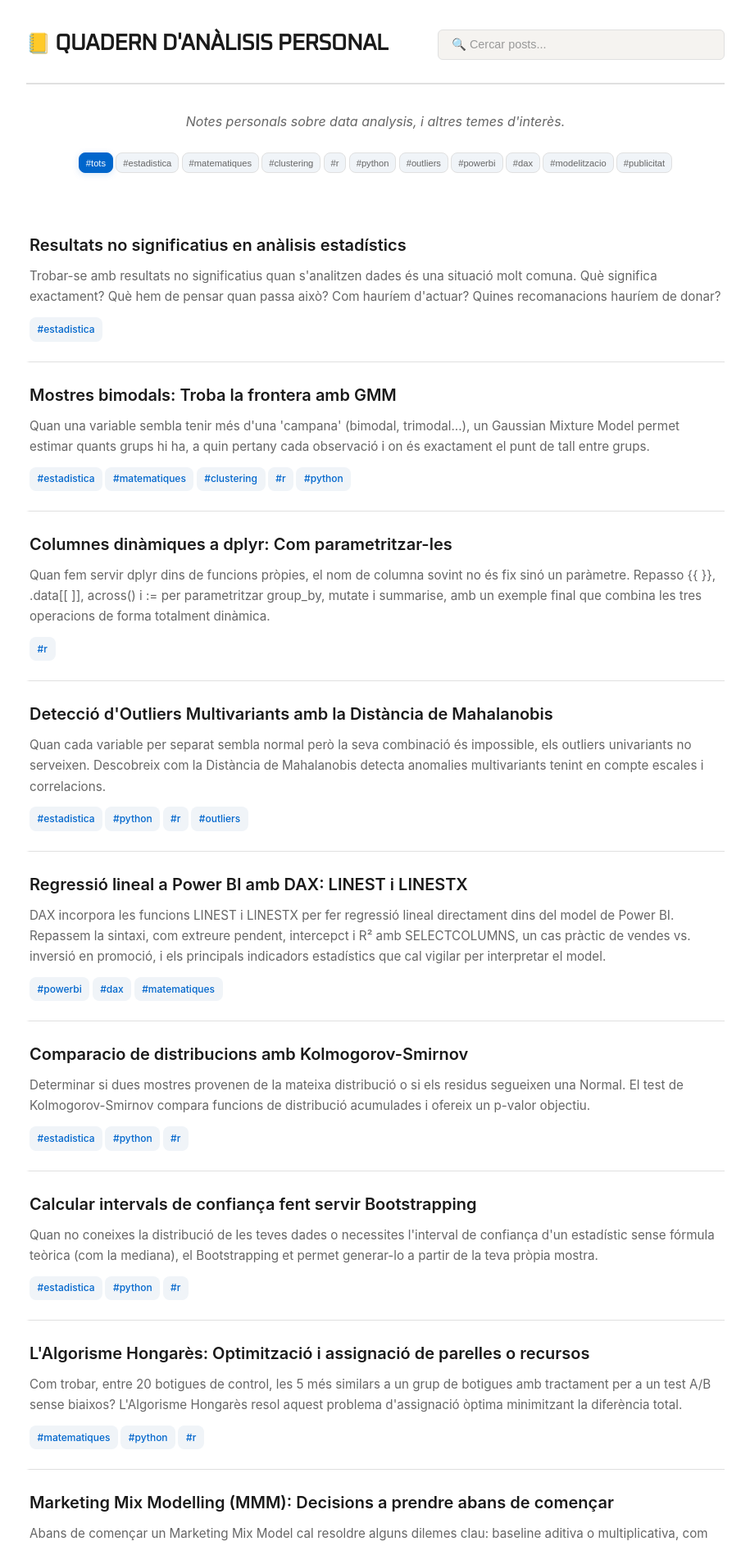
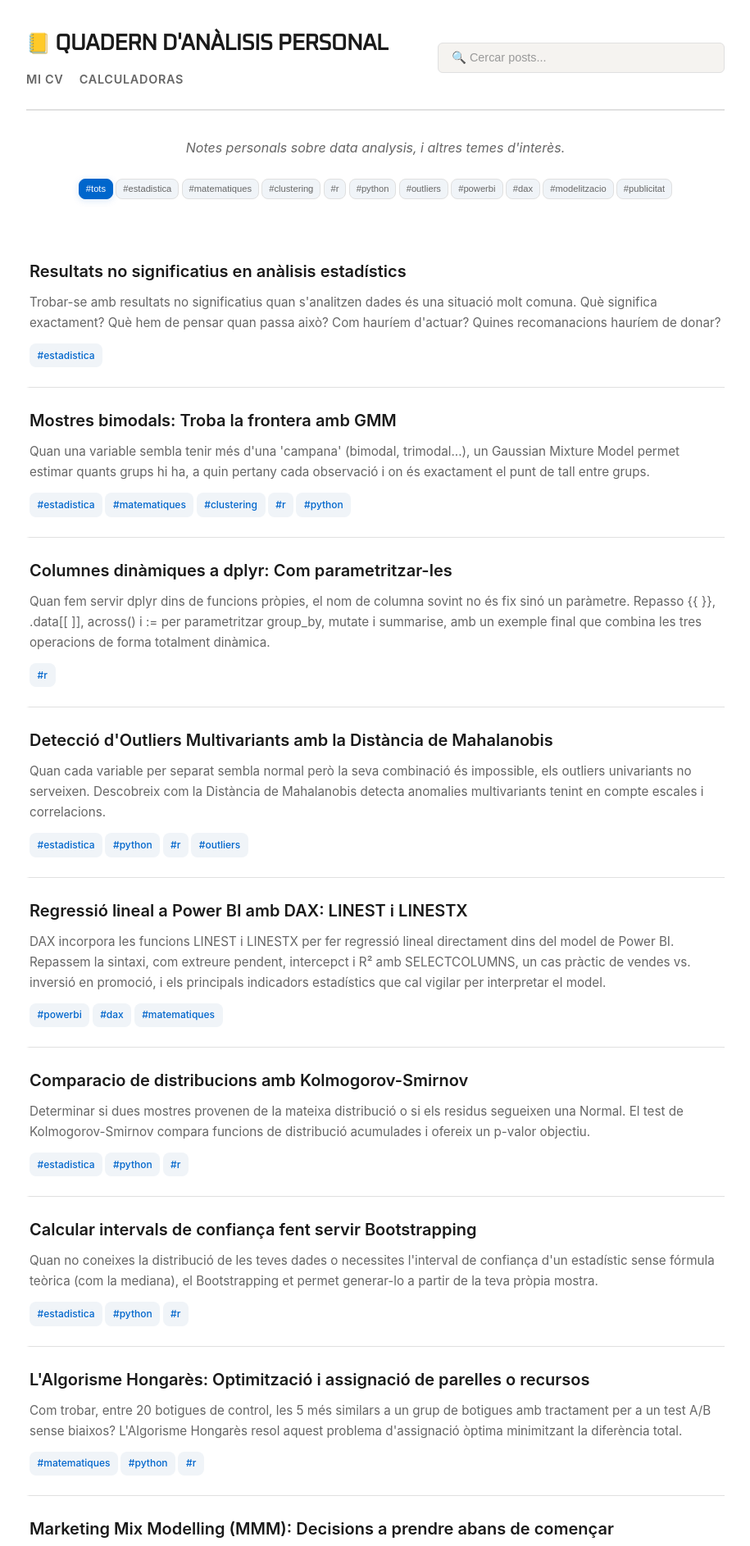
Before and after one commit to alberthr/alberthr.github.io, a Jekyll site: the page built from index.html, in a window 1280 px wide. Shown: the top 1886 px of the page at 82% size, without its empty margins (182-1097 px from the left). Built offline with Jekyll 4.4.1, drawn with Linux system fonts in a browser that asks for light colours.

Commit message:
links hotzontals

```diff
--- a/_layouts/default.html
+++ b/_layouts/default.html
@@ -6,7 +6,15 @@
 
   <div class="site-wrapper">
 	<header>
+	  <div class="branding-container">
 		<a href="{{ '/' | relative_url }}" class="site-title">{{ site.title }}</a>
+
+		<div class="custom-nav-links">
+		  <a href="{{ '/cv/' | relative_url }}">Mi CV</a>
+		  <a href="{{ '/calculadores/' | relative_url }}">Calculadoras</a>
+		</div>
+	  </div>
+
 	  <div class="search-container">
 		<input
 		  type="text"
--- a/assets/css/style.css
+++ b/assets/css/style.css
@@ -61,6 +61,13 @@ header {
   gap: 1rem;
 }
 
+/* NUEVO: Agrupador del título y los links */
+.branding-container {
+  display: flex;
+  flex-direction: column;
+  gap: 0.3rem;
+}
+
 .site-title {
   font-family: "Oxanium", -apple-system, BlinkMacSystemFont, "Segoe UI", "Roboto", sans-serif;
   font-weight: 700;
@@ -81,6 +88,28 @@ header {
 .site-title:hover {
   color: var(--accent-color);
 }
+
+/* NUEVO: Estilos para los enlaces horizontales */
+.custom-nav-links {
+  display: flex;
+  gap: 1.2rem;
+  margin-top: 0.2rem;
+}
+
+.custom-nav-links a {
+  font-size: 0.9rem;
+  font-weight: 600;
+  color: var(--text-muted); /* Color gris elegante por defecto */
+  text-transform: uppercase;
+  letter-spacing: 0.05em;
+  transition: color 0.2s ease;
+}
+
+.custom-nav-links a:hover {
+  color: var(--accent-color); /* Cambia al azul de tu blog al pasar el cursor */
+  text-decoration: underline;
+}
+
 
 /* Barra de cerca */
 .search-container {
```
Lines whose indentation alone changed are shown as unchanged.
